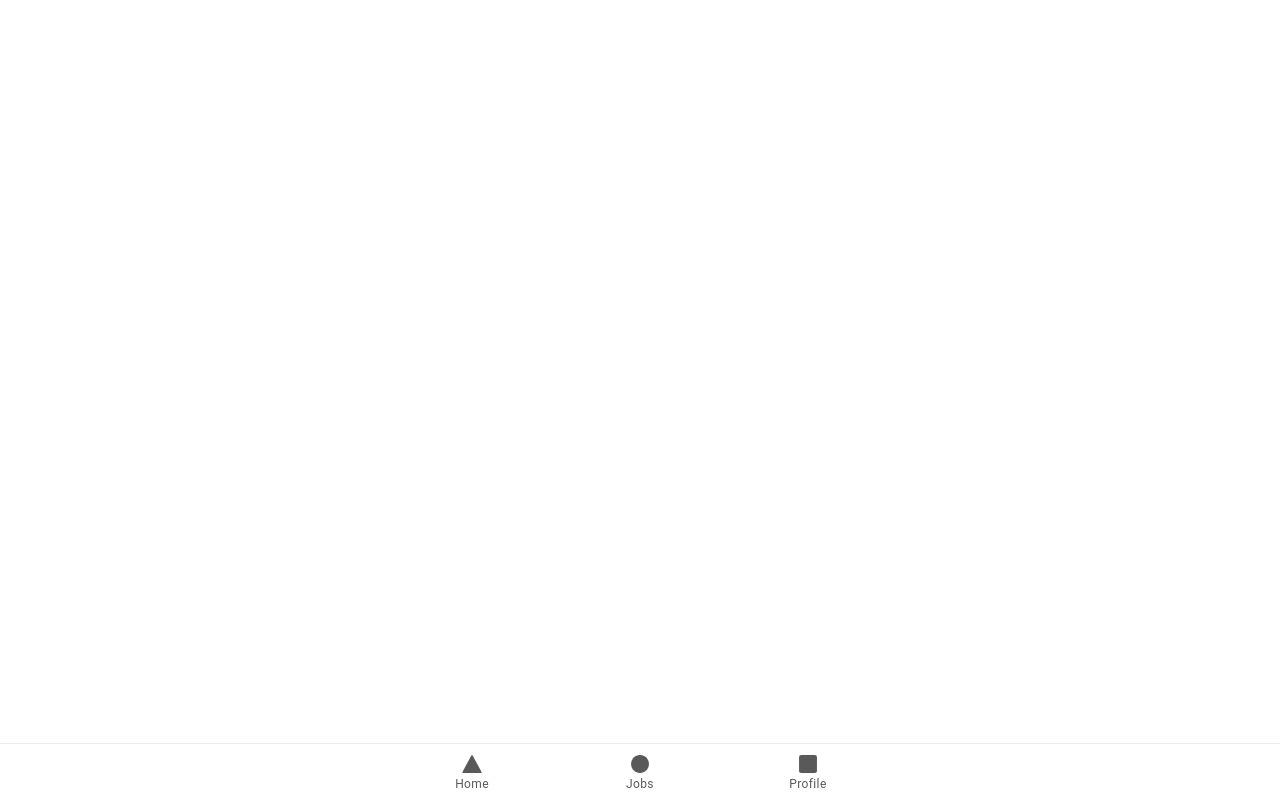
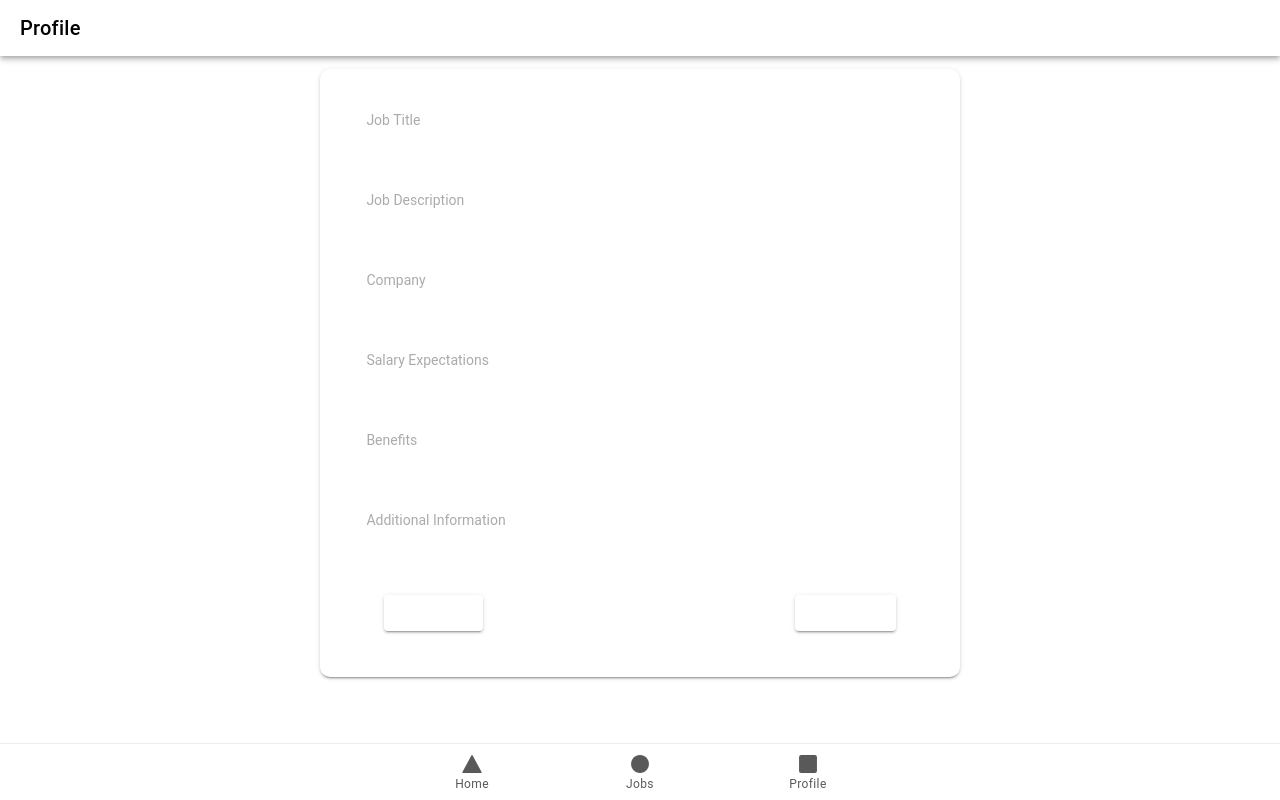
Before and after one commit to cfgtexas24/Team-8, a React (Vite) app in the folder rebirther/: page /create-job in a window 1280 px wide. Built offline with nearby package versions, Linux system fonts and the light colour scheme.

Commit message:
Update job page, format create job and applied jobs pages

```diff
--- a/rebirther/src/App.tsx
+++ b/rebirther/src/App.tsx
@@ -15,6 +15,7 @@ import Homepage from './pages/Homepage';
 import UserJob from './pages/UserJob';
 import Profile from './pages/Profile';
 import ProfileDisplay from './pages/ProfileDisplay';
+import JobCreate from './pages/JobCreate';
 
 /* Core CSS required for Ionic components to work properly */
 import '@ionic/react/css/core.css';
@@ -68,8 +69,10 @@ const App: React.FC = () => (
           <Route path="/profile-edit">
             <Profile />
           </Route>
+          <Route path="/create-job">
+            <JobCreate />
+          </Route>
           <Route path="/Contact" component={ChatComponent}>
-
           </Route>
           <Route exact path="/">
             <Redirect to="/Homepage" />
--- a/rebirther/src/pages/AppliedJobs.css
+++ b/rebirther/src/pages/AppliedJobs.css
@@ -0,0 +1,40 @@
+/* UserJob.css */
+.jobs {
+    display: flex;
+    align-items: center;
+    justify-content: center;
+  }
+
+
+  .job-card {
+    width: 50%;
+    border: 2px solid #3880ff; /* Add border */
+    box-shadow: 0 4px 8px rgba(0, 0, 0, 0.2); /* Add shadow */
+    border-radius: 10px; /* Rounded corners */
+    margin: 10px; /* Spacing around the card */
+    padding: 30px; /* Inner padding */
+    background-color: #f9f9f9; /* Background color */
+    color: #333; /* Text color */
+  }
+
+  .title {
+    margin-left: -1%;
+  }
+
+  .read-more {
+    display: flex;
+    justify-content: flex-end; /* Moves content to the far right */
+  }
+
+  .create-job {
+    position: absolute; /* Allow positioning relative to the screen */
+    top: 60px; /* Adjust vertical position as needed */
+    right: 10px; /* Align to the right edge with some padding */
+  }
+
+
+  @media only screen and (max-width: 600px) {
+    .job-card {
+        width: 90%;
+    }
+  }
--- a/rebirther/src/pages/AppliedJobs.tsx
+++ b/rebirther/src/pages/AppliedJobs.tsx
@@ -1,38 +1,42 @@
-import { IonContent, IonHeader, IonPage, IonTitle, IonToolbar, IonList, IonItem, IonLabel, IonCard, IonButton } from '@ionic/react';
+import { IonContent, IonHeader, IonPage, IonTitle, IonToolbar, IonList, IonItem, IonLabel, IonCard, IonButton, IonCardHeader, IonCardContent } from '@ionic/react';
 import { Link, useHistory } from 'react-router-dom';
 import jobsData from '../jobs.json'; // Import your JSON file
+import './AppliedJobs.css';
 
 const AppliedJobs: React.FC = () => {
-  const history = useHistory(); // useHistory hook for navigation
-
-  // Function to handle card click
-  const handleCardClick = (jobId: number) => {
-    history.push(`/job/${jobId}`); // Navigate to job details page
-  };
-
-  // Function to handle applied jobs button click
-  const handleAppliedJobsClick = () => {
-    history.push('/AppliedJobs'); // Navigate to applied jobs page (adjust the route as needed)
-  };
 
   return (
     <IonPage>
       <IonHeader>
         <IonToolbar>
-          <IonTitle>Applied Jobs</IonTitle>
+          <IonTitle>Job Listings</IonTitle>
         </IonToolbar>
       </IonHeader>
       <IonContent fullscreen>
         {/* Mapping over the jobs array to display each job */}
         {jobsData.jobs.map((job) => (
+          <div className="jobs">
           <IonCard
-            className="custom-card"
+            className="job-card"
             key={job.id}
-            onClick={() => handleCardClick(job.id)}  // Add onClick handler for job cards
           >
-            {job.title} at {job.company}
+            <IonCardHeader>
+                <IonTitle className="title">{job.title} at {job.company}</IonTitle>
+                </IonCardHeader>
+                <IonCardContent className="description">
+                {job.about.jobDescription}
+                </IonCardContent>
+                <div className="read-more">
+                  Status: Under Review
+                </div>
           </IonCard>
+          </div>
         ))}
+        <div className="create-job">
+          <div>
+            <IonButton color='white' slot="end" style={{ marginRight: '16px' }} href="/user-job">All Jobs</IonButton>
+          </div>
+        </div>
       </IonContent>
     </IonPage>
   );
--- /dev/null
+++ b/rebirther/src/pages/JobCreate.css
@@ -0,0 +1,24 @@
+.post {
+    display: flex;
+    flex-direction: column;
+    justify-content: center;
+    align-items: stretch;
+    padding: 16px;
+  }
+
+  .make-post {
+    margin-bottom: 10px;
+  }
+
+  .button-container {
+    display: flex;
+    justify-content: center;
+    align-items: center;
+    margin-top: 20px;
+  }
+
+  .create {
+    width: 100%;
+    justify-content: center;
+    align-items: center;
+  }
--- /dev/null
+++ b/rebirther/src/pages/JobCreate.tsx
@@ -0,0 +1,52 @@
+import { IonContent, IonHeader, IonPage, IonTitle, IonToolbar, IonButton, IonInput, IonItem, IonCard, IonText, IonCardHeader, IonAvatar,
+    IonCardContent } from '@ionic/react';
+    import ExploreContainer from '../components/ExploreContainer';
+    import './JobCreate.css';
+
+    const ProfileDisplay: React.FC = () => {
+      return (
+        <IonPage>
+          <IonHeader>
+            <IonToolbar color='white'>
+              <IonTitle>Profile</IonTitle>
+            </IonToolbar>
+            </IonHeader>
+            <IonContent fullscreen>
+                <IonCard className="post">
+                <IonCardContent className="make-post">
+                    <IonInput placeholder="Job Title"></IonInput>
+                </IonCardContent>
+                <IonCardContent className="make-post">
+                    <IonInput placeholder="Job Description"></IonInput>
+                </IonCardContent>
+                <IonCardContent className="make-post">
+                    <IonInput placeholder="Company "></IonInput>
+                </IonCardContent>
+                <IonCardContent className="make-post">
+                    <IonInput placeholder="Salary Expectations"></IonInput>
+                </IonCardContent>
+                <IonCardContent className="make-post">
+                    <IonInput placeholder="Benefits"></IonInput>
+                </IonCardContent>
+                <IonCardContent className="make-post">
+                    <IonInput placeholder="Additional Information"></IonInput>
+                </IonCardContent>
+                <div style={{ display: 'flex', justifyContent: 'space-between', padding: '16px' }}>
+                    <div className="apply-button-container">
+                        <IonButton color="white" href="/user-job" className="apply-button" expand="block">
+                        Create
+                        </IonButton>
+                    </div>
+                    <div className="apply-button-container">
+                        <IonButton color="white" href="/user-job" className="apply-button" expand="block">
+                        Cancel
+                        </IonButton>
+                    </div>
+                </div>
+                </IonCard>
+            </IonContent>
+        </IonPage>
+      );
+    };
+
+    export default ProfileDisplay;
--- a/rebirther/src/pages/UserJob.css
+++ b/rebirther/src/pages/UserJob.css
@@ -26,6 +26,12 @@
   justify-content: flex-end; /* Moves content to the far right */
 }
 
+.create-job {
+  position: absolute; /* Allow positioning relative to the screen */
+  top: 60px; /* Adjust vertical position as needed */
+  right: 10px; /* Align to the right edge with some padding */
+}
+
 
 @media only screen and (max-width: 600px) {
   .job-card {
--- a/rebirther/src/pages/UserJob.tsx
+++ b/rebirther/src/pages/UserJob.tsx
@@ -22,7 +22,6 @@ const UserJob: React.FC = () => {
       <IonHeader>
         <IonToolbar>
           <IonTitle>Job Listings</IonTitle>
-          <IonButton slot="end" style={{ marginRight: '16px' }} onClick = {handleAppliedJobsClick}>Applied Jobs </IonButton>
         </IonToolbar>
       </IonHeader>
       <IonContent fullscreen>
@@ -46,6 +45,14 @@ const UserJob: React.FC = () => {
             </IonCard>
           </div>
         ))}
+        <div className="create-job">
+          <div>
+              <IonButton color="white" href="/create-job">Create New Job Posting</IonButton>
+          </div>
+          <div>
+            <IonButton color='white' slot="end" style={{ marginRight: '16px' }} onClick = {handleAppliedJobsClick}>Applied Jobs </IonButton>
+          </div>
+        </div>
       </IonContent>
     </IonPage>
   );
--- a/rebirther/src/pages/UserJobDeets.tsx
+++ b/rebirther/src/pages/UserJobDeets.tsx
@@ -67,8 +67,17 @@ const UserJobDeets: React.FC = () => {
             </div>
           </IonCardContent>
 
-          <div className="apply-button-container">
-            <IonButton color='white' className="apply-button" expand="block">Apply Now</IonButton>
+          <div style={{ display: 'flex', justifyContent: 'space-between', padding: '16px' }}>
+            <div className="apply-button-container">
+              <IonButton color="white" href="/user-job" className="apply-button" expand="block">
+                Apply Now
+              </IonButton>
+            </div>
+            <div className="apply-button-container">
+              <IonButton color="white" href="/user-job" className="apply-button" expand="block">
+                Cancel
+              </IonButton>
+            </div>
           </div>
         </IonCard>
 
```
